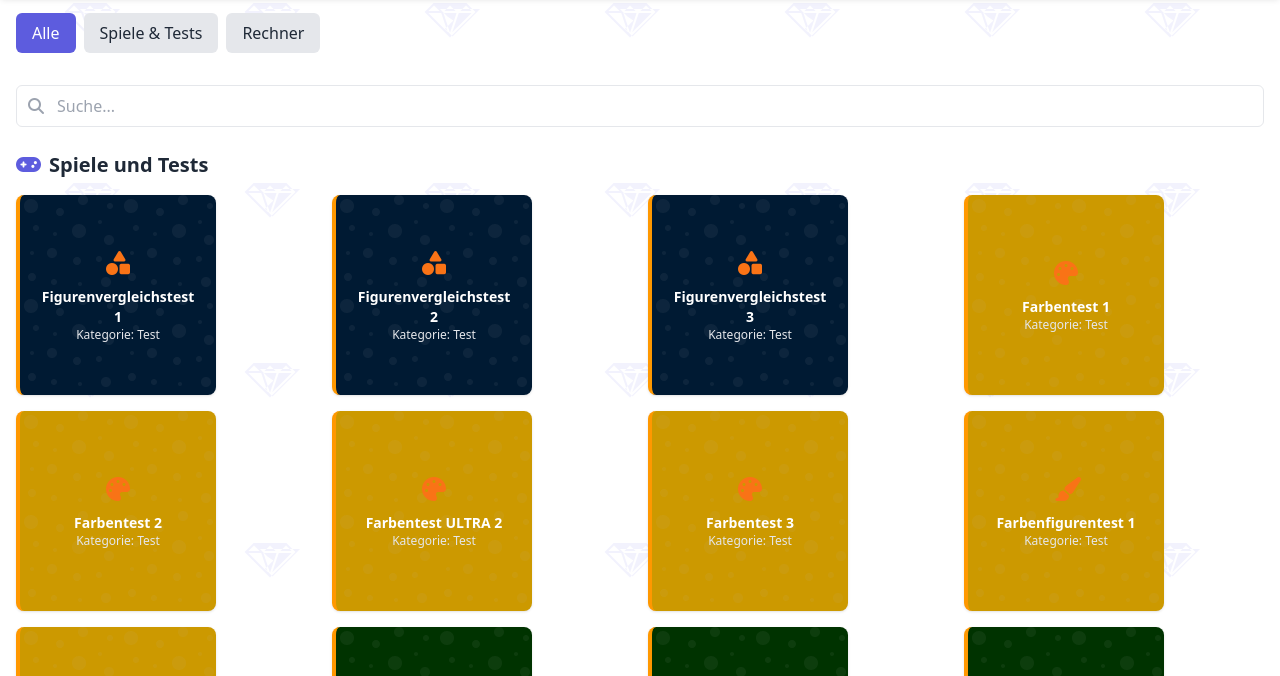
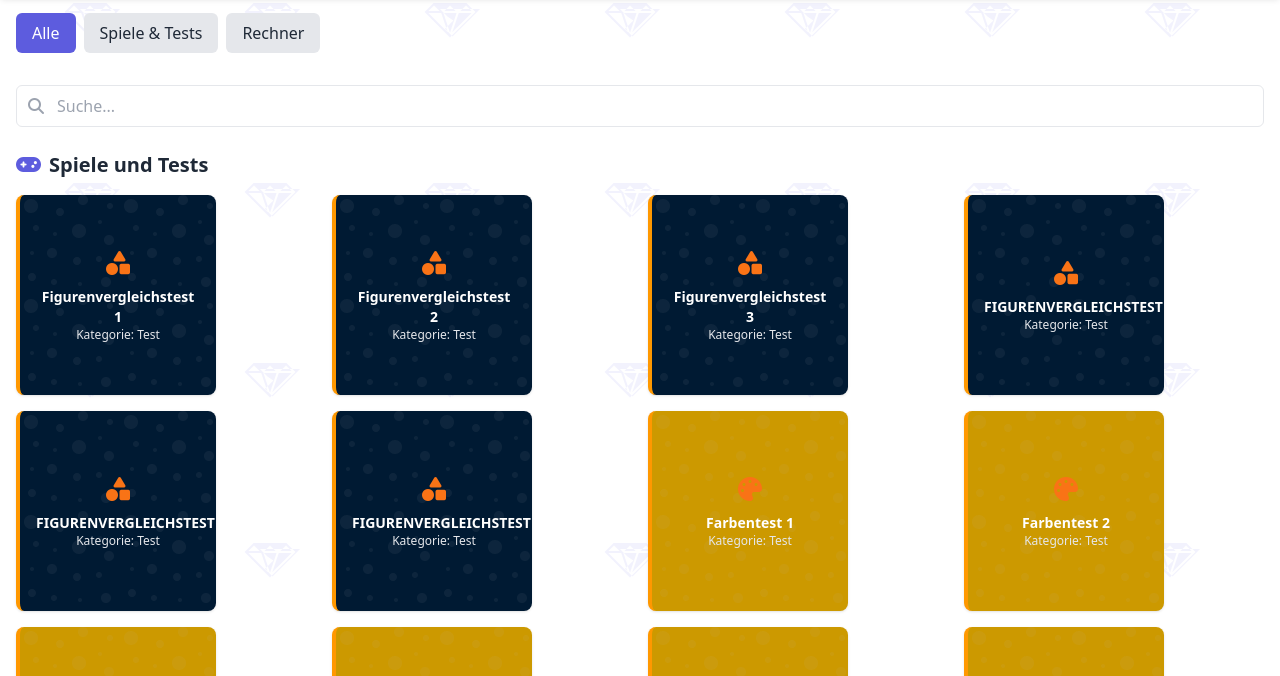
Before and after one commit to Zaha175/PLATFORMSPIELEX, a plain HTML site: page index.html in a window 1280 px wide. Shown: the part 75-751 px from the top of the page. Drawn offline with nearby package versions, Linux system fonts and the light colour scheme.

Commit message:
Update index.html

```diff
--- a/index.html
+++ b/index.html
@@ -187,6 +187,27 @@
                             <div class="card-content">
                                 <div class="text-orange-500 text-2xl mb-2"><i class="fas fa-shapes"></i></div>
                                 <h3 class="font-semibold text-sm">Figurenvergleichstest 3</h3>
+                                <p class="text-xs text-gray-200">Kategorie: Test</p>
+                            </div>
+                        </div>
+                      <div class="card test-card figuren-bg rounded-lg shadow p-4" data-id="figurenvergleichstest3" onclick="window.open('https://zaha175.github.io/FIGURENVERGLEICHSTESTULTRA/', '_blank')">
+                            <div class="card-content">
+                                <div class="text-orange-500 text-2xl mb-2"><i class="fas fa-shapes"></i></div>
+                                <h3 class="font-semibold text-sm">FIGURENVERGLEICHSTESTULTRA</h3>
+                                <p class="text-xs text-gray-200">Kategorie: Test</p>
+                            </div>
+                        </div>
+                       <div class="card test-card figuren-bg rounded-lg shadow p-4" data-id="figurenvergleichstest3" onclick="window.open('https://zaha175.github.io/FIGURENVERGLEICHSTESTULTRA1/', '_blank')">
+                            <div class="card-content">
+                                <div class="text-orange-500 text-2xl mb-2"><i class="fas fa-shapes"></i></div>
+                                <h3 class="font-semibold text-sm">FIGURENVERGLEICHSTESTULTRA1</h3>
+                                <p class="text-xs text-gray-200">Kategorie: Test</p>
+                            </div>
+                        </div>
+                        <div class="card test-card figuren-bg rounded-lg shadow p-4" data-id="figurenvergleichstest3" onclick="window.open('https://zaha175.github.io/FIGURENVERGLEICHSTESTULTRA2/', '_blank')">
+                            <div class="card-content">
+                                <div class="text-orange-500 text-2xl mb-2"><i class="fas fa-shapes"></i></div>
+                                <h3 class="font-semibold text-sm">FIGURENVERGLEICHSTESTULTRA2</h3>
                                 <p class="text-xs text-gray-200">Kategorie: Test</p>
                             </div>
                         </div>
```
